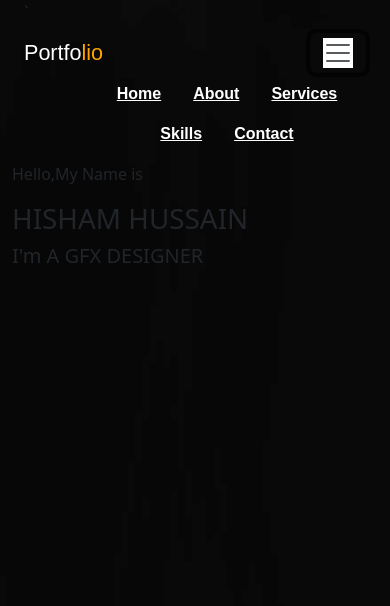
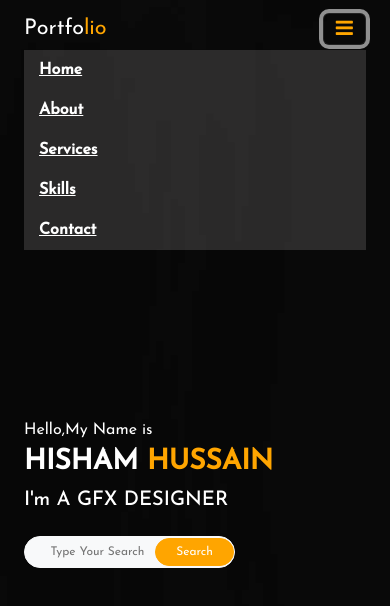
Before and after one commit to theCoderMoazAhmed/testing, a plain HTML site: page Index.html in a window 390 px wide. Both pictures are taken after a click on the button "Toggle navigation". Drawn offline with nearby package versions, Linux system fonts and the light colour scheme; files that its build step writes are made by us from their sources; a web font is replaced by a local one.

Commit message:
Home-Page-Completed

```diff
--- a/Index.html
+++ b/Index.html
@@ -10,51 +10,57 @@
     <link rel="stylesheet" href="styling-css/index.css">
     <link rel="stylesheet" type="text/css" href="index.css">
     <link rel="stylesheet" href="responive/index.css">
+    <link rel="stylesheet" href="https://cdnjs.cloudflare.com/ajax/libs/font-awesome/4.7.0/css/font-awesome.min.css">
     <script src="https://code.jquery.com/jquery-3.5.1.slim.min.js"></script>
     <script src="https://stackpath.bootstrapcdn.com/bootstrap/4.5.0/js/bootstrap.min.js"></script>
+
 </head>
 
 <body>
     <div class="container-fluid">
-        <div class="container">`
-            <nav class="navbar navbar-expand-md ">
-                <a class="navbar-brand fw-medium fs-4 col-lg-2">Portfo<span class="nav-span">lio</span></a>
-                <button class="navbar-toggler rs-btn" type="button" data-toggle="collapse" data-target="#navbarSupportedContent" aria-controls="navbarSupportedContent" aria-expanded="false" aria-label="Toggle navigation">
-                    <span class="navbar-toggler-icon bg-white"></span>
+        <div class="container">
+            <nav class="navbar navbar-expand-lg navbar-dark">
+                <a class="navbar-brand fw-med
+                ium fs-4 col-2">Portfo<span class="nav-span">lio</span></a>
+                <button class="navbar-toggler" type="button" data-toggle="collapse"
+                    data-target="#navbarSupportedContent" aria-controls="navbarSupportedContent" aria-expanded="false"
+                    aria-label="Toggle navigation">
+                    <i class=" menue-icon fa fa-bars" style="font-size:20px"></i>
                 </button>
-                  <div class="collapse navbar-collapse" id="navbarSupportedContent">
-                <ul class="nav col-lg-8">
-                    <li class="nav-item">
-                        <a class="nav-link" href="#">Home</a>
-                    </li>
-                    <li class="nav-item">
-                        <a class="nav-link" href="#">About</a>
-                    </li>
-                    <li class="nav-item">
-                        <a class="nav-link" href="#">Services</a>
-                    </li>
-                    <li class="nav-item">
-                        <a class="nav-link" href="#">Skills</a>
-                    </li>
-                    <li class="nav-item">
-                        <a class="nav-link" href="#">Contact</a>
-                    </li>
+
+                <div class="collapse navbar-collapse justify-content-center" id="navbarSupportedContent">
+                    <ul class="navbar-nav ml-auto col-8">
+                        <li class="nav-item active"><a class="nav-link" href="#">Home</a></li>
+                        <li class="nav-item"><a class="nav-link" href="#">About</a></li>
+                        <li class="nav-item"><a class="nav-link" href="#">Services</a></li>
+                        <li class="nav-item"><a class="nav-link" href="#">Skills</a></li>
+                        <li class="nav-item"><a class="nav-link" href="#">Contact</a></li>
+                    </ul>
+                    <ul class="navbar-nav ml-auto col-2">
+                        <button class="nav-btn">Jami</button>
                     </ul>
                 </div>
-                <div class="col-lg-2 text-end">
-                    <button class="nav-btn" type="submit">Jami</button>
             </nav>
-        </div>
             <!------------------------- Nav-End ------------------------------------->
+            <div class="main-content">
                 <div class="text">
                     <p>Hello,My Name is</p>
-            <h1>HISHAM HUSSAIN</h1>
+                    <h1 class="fw-bolder">HISHAM  <span>HUSSAIN</span></h1>
                     <h5>I'm A GFX DESIGNER</h5>
                 </div>
-        <div class="Search">
+                <!-- <div class="Search-bar"> -->
+                    <input type="search" placeholder="Type Your Search" class="srch btn btn-light fw">
+                    <button class="btn btn-dark">Search</button>
+                </div>
+            </div>
+        </div>
+    </div>
+    <!---------------------------------------Main-Content-End------------------------------------------------------>
+    <!-- <div class="container-fluid"> -->
+        <div class="container">
 
         </div>
     </div>
+</body>
 
-</body>
 </html>
--- /dev/null
+++ b/helpstyle.css
@@ -0,0 +1,74 @@
+.nav-link{
+    margin-left: 10px;
+}
+@import url('https://fonts.googleapis.com/css2?family=Barlow+Condensed:wght@600&family=Gabarito&family=Heebo:wght@500&family=Josefin+Sans:wght@500&family=Kanit&family=Lato&family=Oswald&family=Sofia+Sans&display=swap');
+
+*{
+    margin: 0;
+    padding: 0;
+    box-sizing: border-box;
+}
+.container-fluid{
+    background:url(/imgs/background.jpg);
+    background-repeat: no-repeat;
+    background-size:cover;
+    width: 100vw;
+    height: 100vh;
+}
+nav{
+        font-family: 'Barlow Condensed', sans-serif;
+       font-family: 'Gabarito', sans-serif;
+       font-family: 'Heebo', sans-serif;
+        font-family: 'Josefin Sans', sans-serif;
+        font-family: 'Kanit', sans-serif;
+        font-family: 'Lato', sans-serif;
+        font-family: 'Oswald', sans-serif;
+        font-family: 'Sofia Sans', sans-serif;
+}
+.nav {
+    --bs-nav-link-hover-color: #ff9900;
+    margin-bottom: 9   px;
+}
+.navbar-brand{
+   color: white;
+   cursor:pointer;
+}
+.navbar-brand:hover{
+color:white;
+font-weight: 400;
+}
+.nav-span{
+    color: orange;
+}
+nav ul{
+
+    justify-content: center
+}
+nav ul li .nav-link{
+    color: rgb(255, 255, 255);
+    font-weight: 700;
+    text-decoration: underline;
+}
+nav ul li .nav-link:hover{
+    color: orange;
+    font-weight: 700;
+}
+.nav-btn-g{
+background:rgb(255, 179, 0);
+border-radius: 5px;
+border: none;
+color: white;
+letter-spacing:1px;
+font-weight: 300;
+padding:4px 12px;
+}
+.nav-btn-g:hover{
+    transition: 1.5s;
+    padding:4px 20px;
+    color: rgb(255, 255, 255);
+    font-weight:bolder;
+}
+.menue-icon{
+    color: #ffa600;
+}
+/* --------------------------------------------Responsive Nav------------------------------------------------------------ */
--- a/responive/index.css
+++ b/responive/index.css
@@ -1,14 +1,37 @@
-@media(max-width:992px){
-    nav ul{
-        margin-left: 4rem;
-        justify-content: center
+@media(max-width:992px)
+{
+    .nav-btn {
+        display: none;
+    }
+    .navbar-collapse {
+
+        background-color: #88858545;
+        margin-right: auto;
     }
 }
-@media(max-width:768px){
-    .nav-btn{
-        display: none;
+@media(max-width:440px){
+    input.srch.btn{
+        padding-right: 4rem;
+        font-size: 12px;
     }
-    .rs-btn{
-        /* margin-left: 22rem; */
+    button.btn {
+        border-radius: 60px;
+        position:relative;
+        right: 5.3rem;
+        padding: 4px 20px;
+        font-size: 12px;
+    }
+
+}
+@media(max-width:333px){
+    input.srch.btn{
+        padding-right: 0rem;
+        font-size: 9px;
+    }
+    button.btn {
+        border-radius: 60px;
+        position:static;
+        padding: 5px 6px;
+        font-size: 10px;
     }
 }
--- a/styling-css/index.css
+++ b/styling-css/index.css
@@ -1,9 +1,10 @@
-@import url('https://fonts.googleapis.com/css2?family=Barlow+Condensed:wght@600&family=Gabarito&family=Heebo:wght@500&family=Josefin+Sans:wght@500&family=Kanit&family=Lato&family=Oswald&family=Sofia+Sans&display=swap');
+@import url('https://fonts.googleapis.com/css2?family=Barlow+Condensed:wght@600&family=Gabarito&family=Heebo:wght@500&family=Josefin+Sans:wght@400;500&family=Kanit&family=Lato&family=Oswald&family=Sofia+Sans&display=swap');
 
 *{
     margin: 0;
     padding: 0;
     box-sizing: border-box;
+    font-family: 'Josefin Sans', sans-serif;
 }
 .container-fluid{
     background:url(/imgs/background.jpg);
@@ -12,19 +13,9 @@
     width: 100vw;
     height: 100vh;
 }
-nav{
-        font-family: 'Barlow Condensed', sans-serif;
-       font-family: 'Gabarito', sans-serif;
-       font-family: 'Heebo', sans-serif;
-        font-family: 'Josefin Sans', sans-serif;
-        font-family: 'Kanit', sans-serif;
-        font-family: 'Lato', sans-serif;
-        font-family: 'Oswald', sans-serif;
-        font-family: 'Sofia Sans', sans-serif;
-}
 .nav {
     --bs-nav-link-hover-color: #ff9900;
-    margin-bottom: 9   px;
+    margin-bottom: 9px;
 }
 .navbar-brand{
    color: white;
@@ -38,14 +29,14 @@ font-weight: 400;
     color: orange;
 }
 nav ul{
-    margin-left: 8rem;
-    /* margin-left: 11rem; */
+
     justify-content: center
 }
 nav ul li .nav-link{
     color: rgb(255, 255, 255);
     font-weight: 700;
     text-decoration: underline;
+    margin-left: 15px;
 }
 nav ul li .nav-link:hover{
     color: orange;
@@ -59,7 +50,6 @@ color: white;
 letter-spacing:1px;
 font-weight: 300;
 padding:4px 12px;
-/* margin-left: 10rem; */
 }
 .nav-btn:hover{
     transition: 1.5s;
@@ -67,3 +57,48 @@ padding:4px 12px;
     color: rgb(255, 255, 255);
     font-weight:bolder;
 }
+.menue-icon{
+    color: #ffa600;
+}
+/* --------------------------------------------Responsive Nav------------------------------------------------------------ */
+.main-content{
+    color: white;
+    margin-top: 10rem;
+}
+p{
+    margin-bottom: 4px;
+}
+.fw-bolder span{
+    color:orange;
+}
+.btn,input{
+    margin-top: 1rem;
+}
+button.btn {
+    border-radius: 60px;
+    position:relative;
+    right: 6rem;
+    padding: 4px 20px;
+    background-color: orange;
+    border-color: orange;
+}
+button.btn:hover{
+    background-color: orange;
+    border-color: orange;
+    box-shadow: 0 0 20px  orange;
+}
+input.srch.btn{
+    cursor: text;
+    border-radius: 60px;
+    padding-right: 7rem;
+}
+input.srch.btn:hover{
+    border-color:  orange;
+    box-shadow: 0 0 10px  orange;
+}
+input.srch.btn:focus{
+    outline: none;
+    border-color:  orange;
+    box-shadow: 0 0 10px  orange;
+}
+/* ---------------------------------------Main-Content-End----------------------------------------------- */
```
Also changed, not shown: help.html (added, +48 -0 lines). Lines whose indentation alone changed are shown as unchanged.
